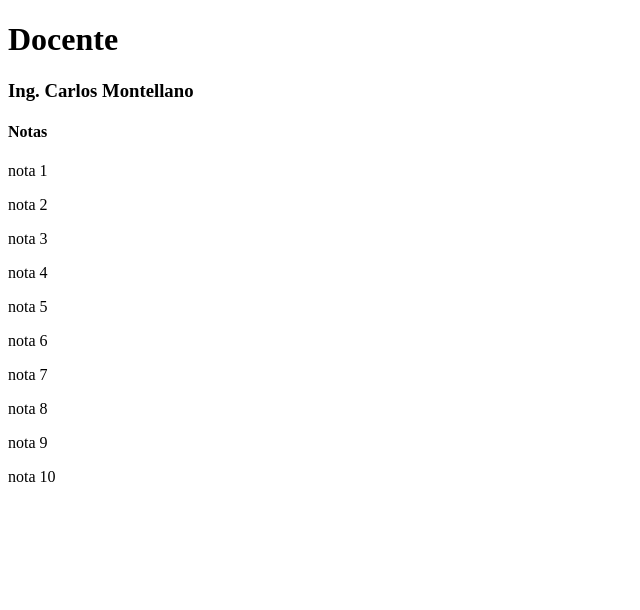
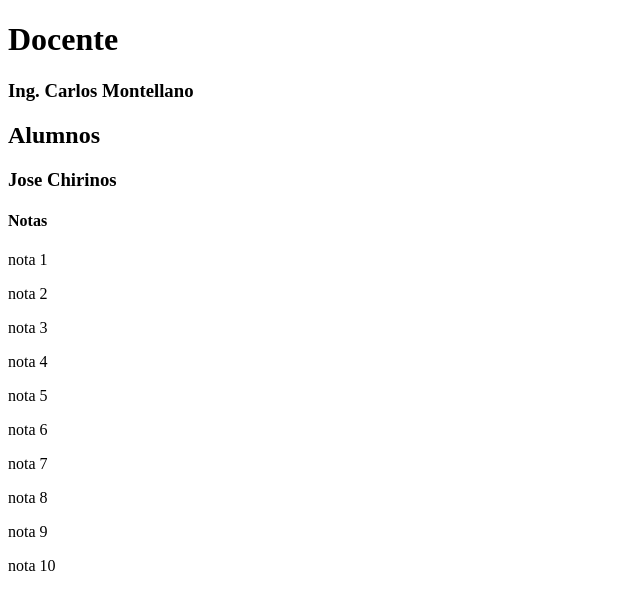
Before and after one commit to JoseChirinos/workshop-git, a plain HTML site: page index.html in a window 1280 px wide. Shown: the whole page, without its empty margins (0-640 px from the left). Drawn offline with Linux system fonts and the light colour scheme.

Commit message:
modificar index con alumnos

```diff
--- a/index.html
+++ b/index.html
@@ -1,14 +1,19 @@
 <!DOCTYPE html>
 <html lang="en">
+
 <head>
     <meta charset="UTF-8">
     <meta name="viewport" content="width=device-width, initial-scale=1.0">
     <meta http-equiv="X-UA-Compatible" content="ie=edge">
     <title>Clase de Arquitectura</title>
 </head>
+
 <body>
     <h1>Docente</h1>
     <h3>Ing. Carlos Montellano</h3>
+    <h2>Alumnos</h2>
+    <h3>Jose Chirinos</h3>
+
     <h4>Notas</h4>
     <p>nota 1</p>
     <p>nota 2</p>
@@ -21,4 +26,5 @@
     <p>nota 9</p>
     <p>nota 10</p>
 </body>
+
 </html>
```
Lines whose indentation alone changed are shown as unchanged.
